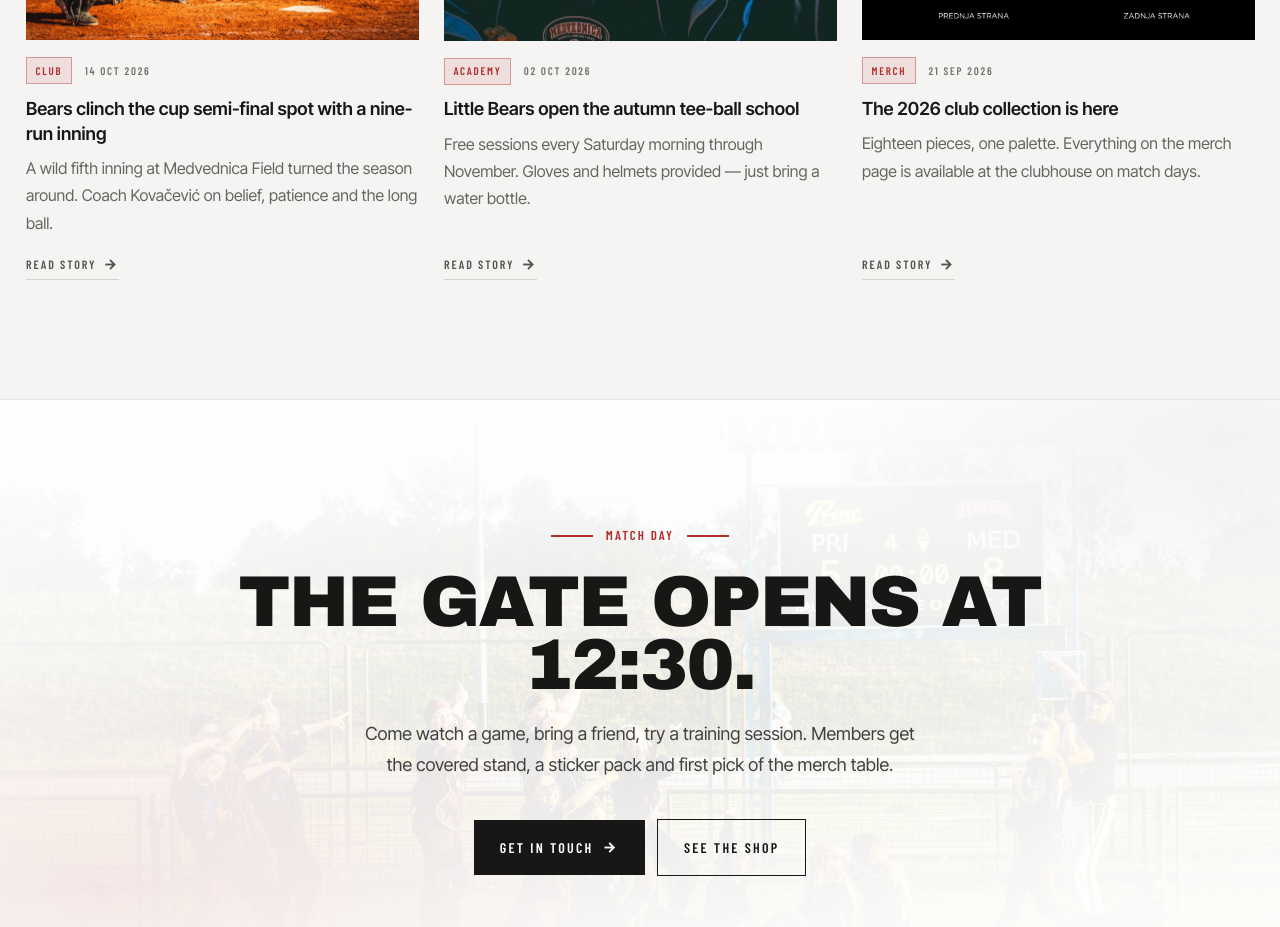
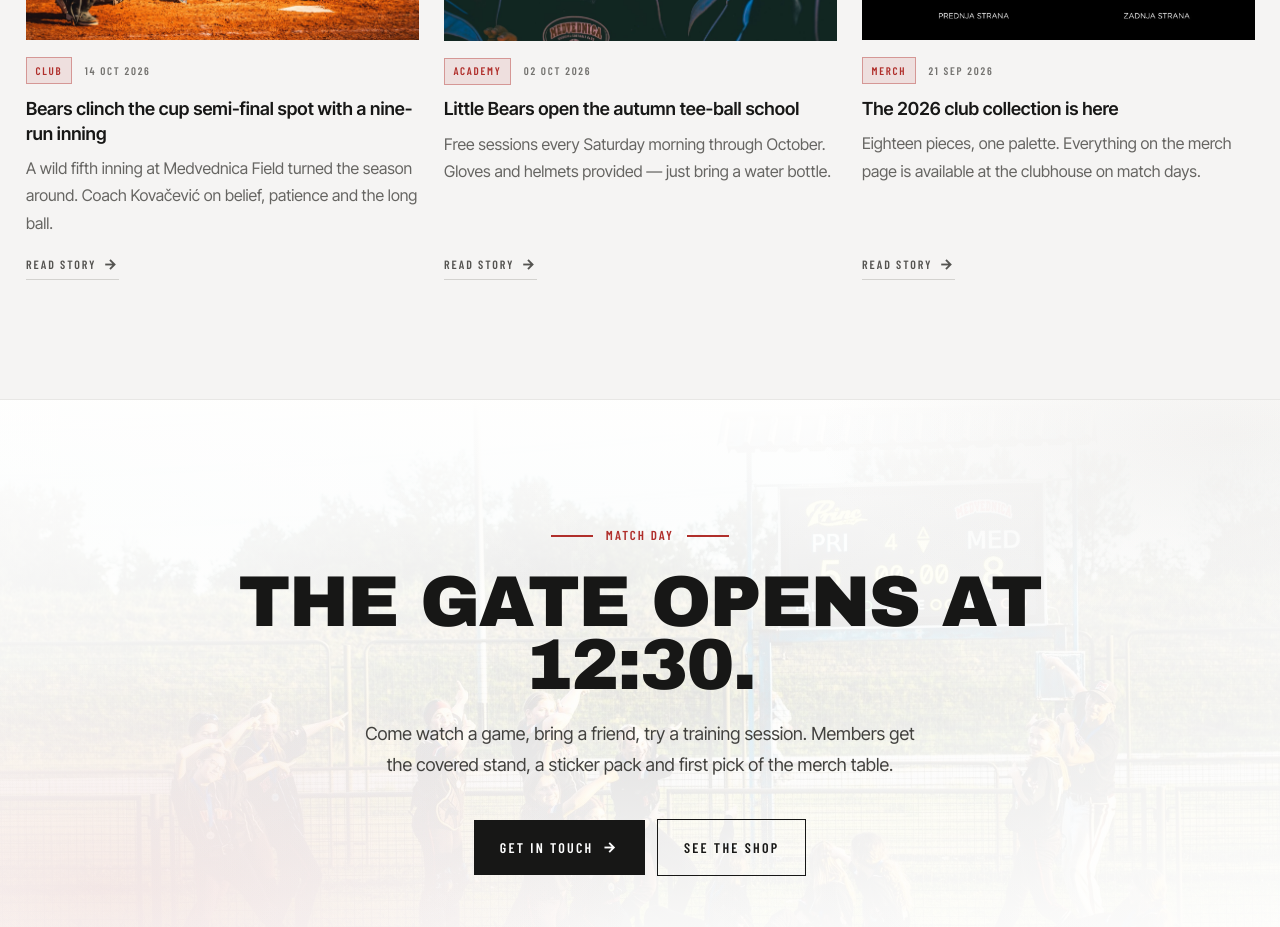
Before and after one commit to Nikola0803/baseball, a React (Vite) app: page / in a window 1280 px wide. Shown: the part 8240-9167 px from the top of the page. Built offline with nearby package versions, Linux system fonts and the light colour scheme.

Commit message:
Remove winter season references

```diff
--- a/src/mocks/merch.ts
+++ b/src/mocks/merch.ts
@@ -84,7 +84,7 @@ const merchItemsBase: MerchItem[] = [
     category: "Headwear",
     sizes: ["One size"],
     description:
-      "A warm black knit beanie with the Medvednica bear logo on the cuff. Made for colder game days and everyday winter wear.",
+      "A warm black knit beanie with the Medvednica bear logo on the cuff. Made for colder autumn game days and everyday wear.",
     image:
       "https://readdy.ai/api/search-image?query=Studio%20product%20photo%20of%20a%20black%20ribbed%20knit%20cuff%20beanie%20with%20a%20white%20line%20art%20roaring%20bear%20head%20patch%20stitched%20on%20the%20front%20of%20the%20cuff%2C%20plain%20light%20grey%20seamless%20backdrop%2C%20soft%20even%20studio%20lighting%2C%20subtle%20contact%20shadow%2C%20crisp%20high%20detail%2C%20minimal%20black%20and%20white%20club%20merchandise%20e-commerce%20photography&width=800&height=800&seq=medvednica-real-beanie-05&orientation=squarish",
   },
--- a/src/mocks/stories.ts
+++ b/src/mocks/stories.ts
@@ -28,11 +28,11 @@ export const stories: Story[] = [
     category: "Academy",
     title: "Little Bears open the autumn tee-ball school",
     excerpt:
-      "Free sessions every Saturday morning through November. Gloves and helmets provided — just bring a water bottle.",
+      "Free sessions every Saturday morning through October. Gloves and helmets provided — just bring a water bottle.",
     image: "/images/story-women.jpg",
     body: [
       "The Little Bears academy runs every Saturday from 10:00 until noon, and it is free for anyone between six and twelve years old. No equipment, no experience, no signing up three months in advance.",
-      "Coaches Katarina Mandić and Dario Guštin run the sessions with a simple rule: everybody bats, everybody fields, everybody gets a turn at the water cooler. The autumn block runs until the end of November.",
+      "Coaches Katarina Mandić and Dario Guštin run the sessions with a simple rule: everybody bats, everybody fields, everybody gets a turn at the water cooler. The autumn block runs until the end of October.",
     ],
   },
   {
```
